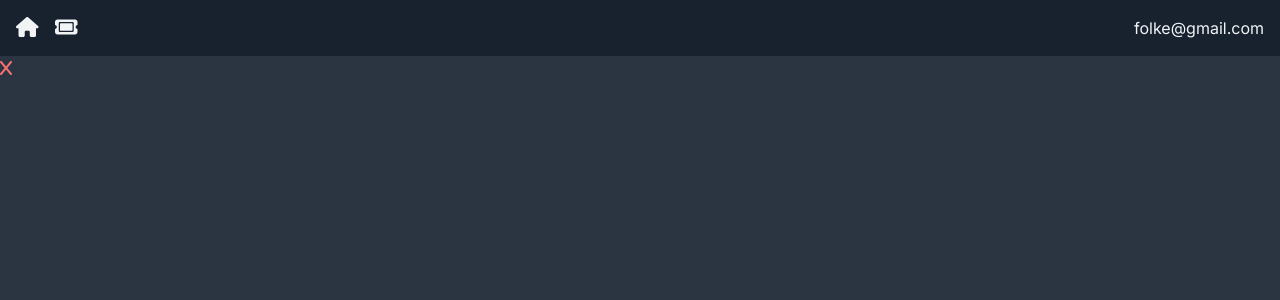
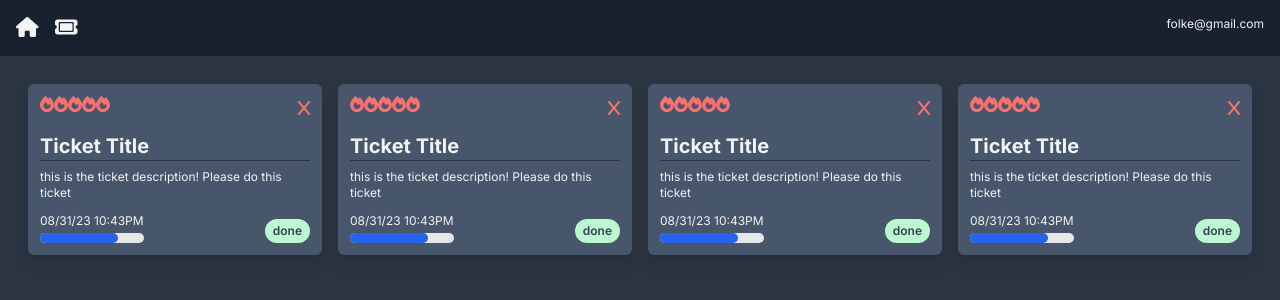
Before and after one commit to edwarmv/nextjs-mongodb-docker-ticket-app, a Next.js app: page / in a window 1280 px wide. Shown: the top 300 px of the page. Built offline with nearby package versions, Linux system fonts and the light colour scheme.

Commit message:
feat: create base app

```diff
--- /dev/null
+++ b/app/(components)/PriorityDisplay.jsx
@@ -0,0 +1,16 @@
+import { faFire } from "@fortawesome/free-solid-svg-icons";
+import { FontAwesomeIcon } from "@fortawesome/react-fontawesome";
+
+const PriorityDisplay = () => {
+  return (
+    <div className="flex justify-start align-baseline">
+      <FontAwesomeIcon icon={faFire} className="text-red-400" />
+      <FontAwesomeIcon icon={faFire} className="text-red-400" />
+      <FontAwesomeIcon icon={faFire} className="text-red-400" />
+      <FontAwesomeIcon icon={faFire} className="text-red-400" />
+      <FontAwesomeIcon icon={faFire} className="text-red-400" />
+    </div>
+  );
+};
+
+export default PriorityDisplay;
--- /dev/null
+++ b/app/(components)/ProgressDisplay.jsx
@@ -0,0 +1,12 @@
+const ProgressDisplay = () => {
+  return (
+    <div className="w-full bg-gray-200 rounded-full h-2.5">
+      <div
+        className="bg-blue-600 h-2.5 rounded-full"
+        style={{ width: "75%" }}
+      ></div>
+    </div>
+  );
+};
+
+export default ProgressDisplay;
--- /dev/null
+++ b/app/(components)/StatusDisplay.jsx
@@ -0,0 +1,9 @@
+const StatusDisplay = () => {
+  return (
+    <span className="inline-block rounded-full px-2 py-1 text-xs font-semibold text-gray-700 bg-green-200">
+      done
+    </span>
+  );
+};
+
+export default StatusDisplay;
--- a/app/(components)/TicketCard.jsx
+++ b/app/(components)/TicketCard.jsx
@@ -1,9 +1,32 @@
 import DeleteBlock from "./DeleteBlock";
+import PriorityDisplay from "./PriorityDisplay";
+import ProgressDisplay from "./ProgressDisplay";
+import StatusDisplay from "./StatusDisplay";
 
 const TicketCard = () => {
   return (
-    <div>
-      <DeleteBlock />
+    <div className="flex flex-col bg-card hover:bg-card-hover rounded-md shadow-lg p-3 m-2">
+      <div className="flex mb-3">
+        <PriorityDisplay />
+        <div className="ml-auto">
+          <DeleteBlock />
+        </div>
+      </div>
+      <h4>Ticket Title</h4>
+      <hr className="h-px border-0 bg-page mb-2" />
+      <p className="whitespace-pre-wrap">
+        this is the ticket description! Please do this ticket
+      </p>
+      <div className="flex-grow"></div>
+      <div className="flex mt-2">
+        <div className="flex flex-col">
+          <p className="text-xs my-1">08/31/23 10:43PM</p>
+          <ProgressDisplay />
+        </div>
+        <div className="ml-auto flex items-end">
+          <StatusDisplay />
+        </div>
+      </div>
     </div>
   );
 };
--- a/app/globals.css
+++ b/app/globals.css
@@ -1,6 +1,35 @@
 @tailwind base;
 @tailwind components;
 @tailwind utilities;
+
+@layer base {
+  h1,
+  h2,
+  h3,
+  h4 {
+    @apply font-bold;
+  }
+
+  h1 {
+    @apply text-4xl;
+  }
+
+  h2 {
+    @apply text-3xl;
+  }
+
+  h3 {
+    @apply text-2xl;
+  }
+
+  h4 {
+    @apply text-xl;
+  }
+
+  p {
+    @apply text-xs text-default-text;
+  }
+}
 
 @layer components {
   .icon {
--- a/app/page.jsx
+++ b/app/page.jsx
@@ -2,8 +2,13 @@
 
 const Dashboard = () => {
   return (
-    <div>
-      <TicketCard />
+    <div className="p-5">
+      <div className="lg:grid grid-cols-2 xl:grid-cols-4">
+        <TicketCard />
+        <TicketCard />
+        <TicketCard />
+        <TicketCard />
+      </div>
     </div>
   );
 };
```
